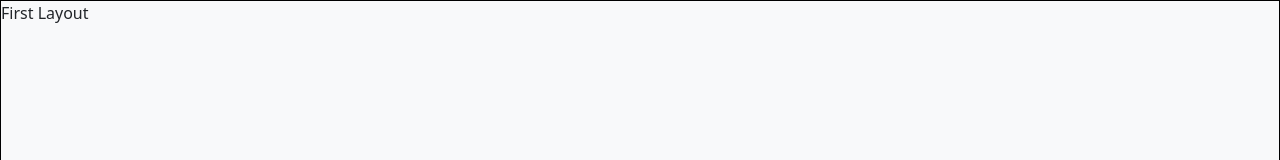
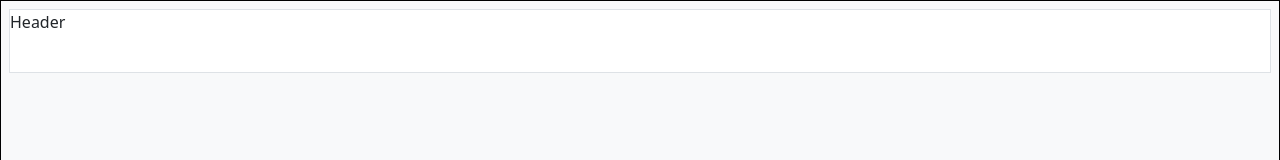
Before and after one commit to Pantaleon-Arkady/React-FrontEnd, a React (Vite) app: page /first-layout in a window 1280 px wide. Shown: the top 160 px of the page. Built offline with nearby package versions, Linux system fonts and the light colour scheme.

Commit message:
Header - width is set naturally and it works, custom css for its height

```diff
--- a/src/components/FirstLayout.jsx
+++ b/src/components/FirstLayout.jsx
@@ -2,7 +2,7 @@ function FirstLayout() {
 
     return (
         <div className="w-100 vh-100 border bg-light border border-black">
-            First Layout
+            <div className="bg-white first_header m-2 border">Header</div>
         </div>
     )
 }
--- a/src/index.css
+++ b/src/index.css
@@ -71,3 +71,11 @@ body {
     border: 1px solid black;
     border-radius: 10px;
 }
+
+/* Layout Pages */
+
+/* First Layout */
+
+.first_header {
+    height: 8vh;
+}
```
